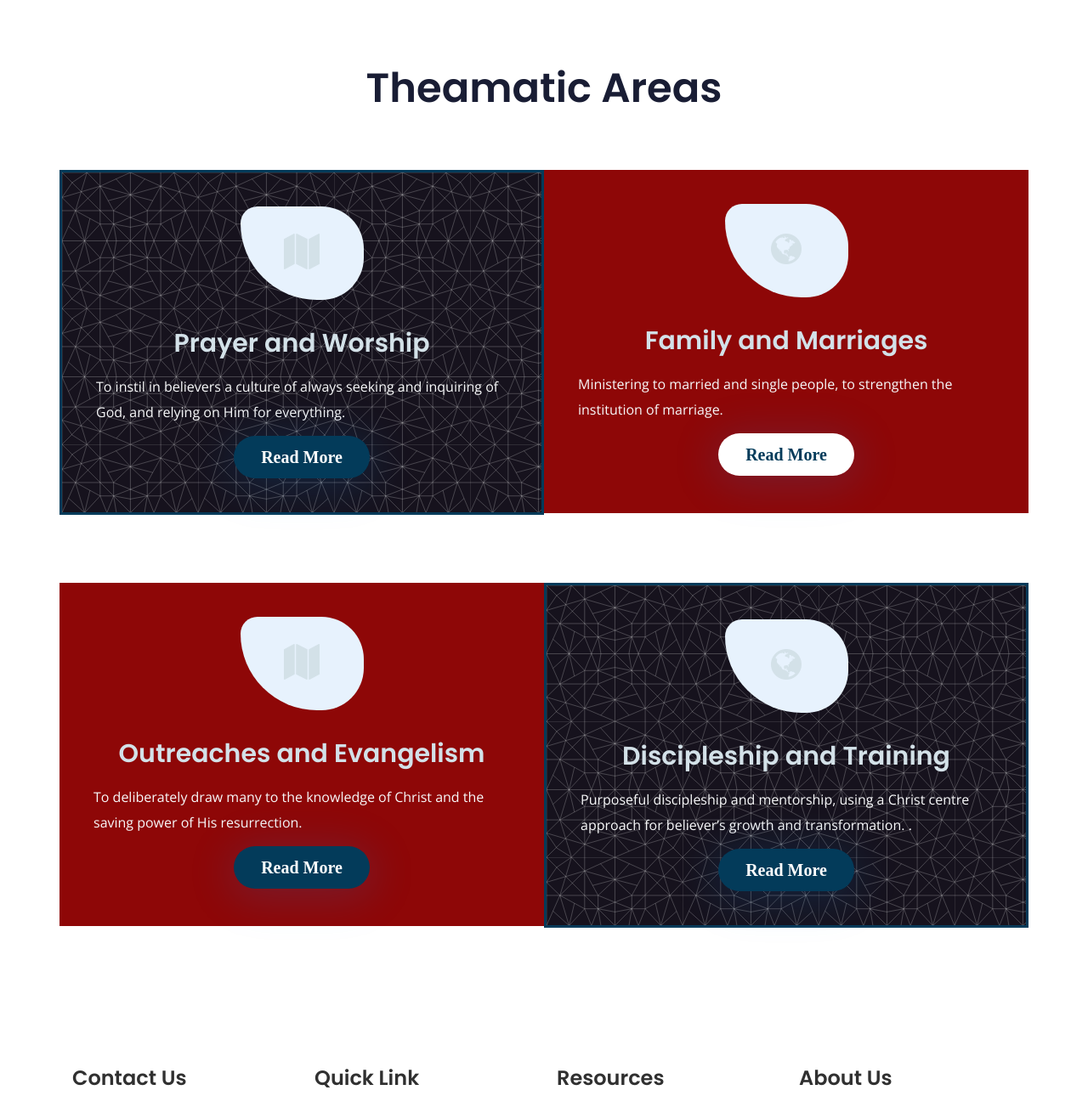
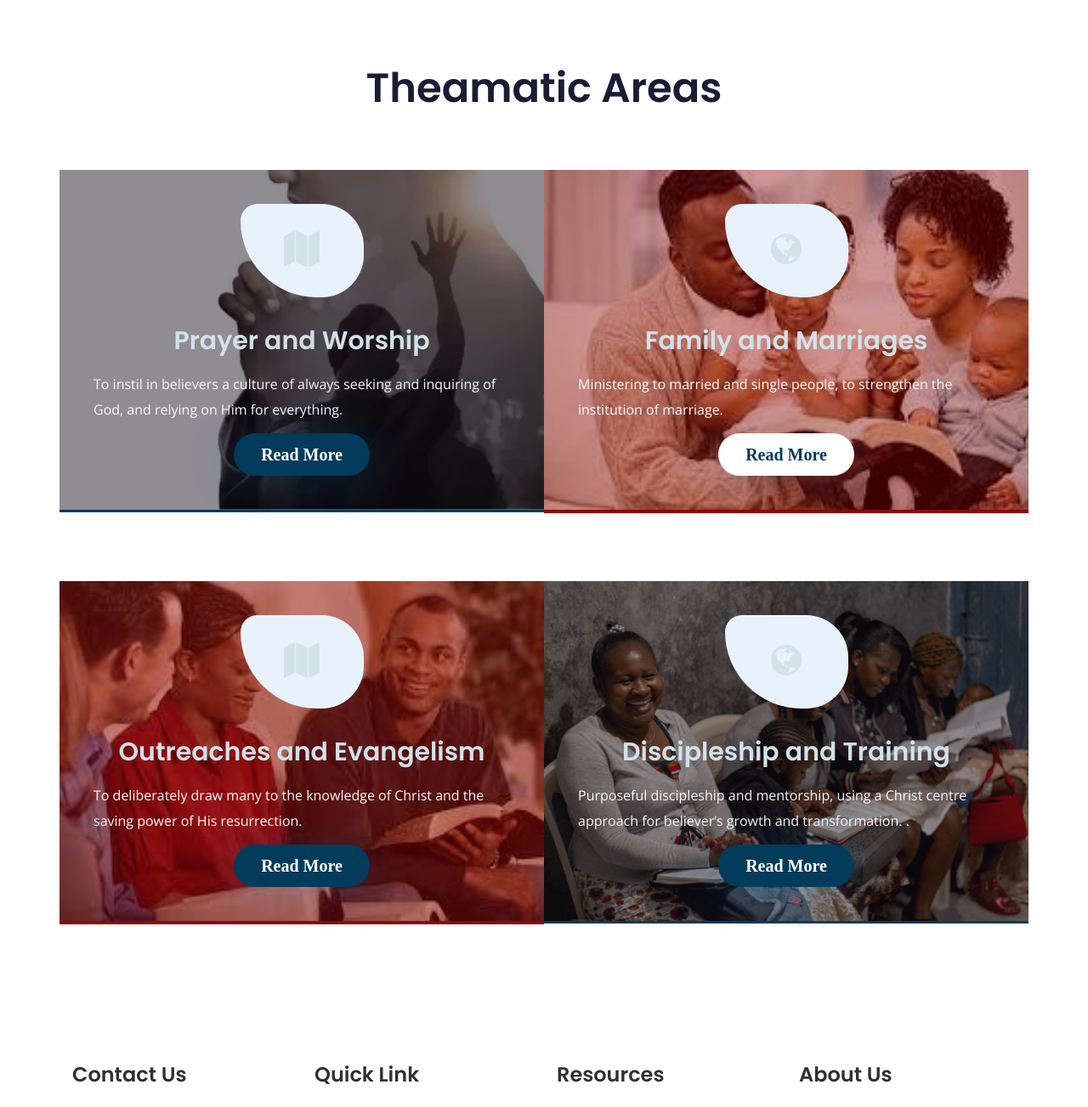
Before and after one commit to jdave2020/camp-precious, a PHP site: page / in a window 1280 px wide. Shown: the part 173-1476 px from the top of the page at 85% size. Run offline with PHP 8.4, Linux system fonts and the light colour scheme; some libraries are stand-ins or nearby versions.

Commit message:
Update main.css

```diff
--- a/styles/main.css
+++ b/styles/main.css
@@ -1114,8 +1114,7 @@
   position: relative;
   z-index: 1;
   text-align: center;
-  border: 3px solid #033B5A;
-  background-image: url(../../../img/services/camp.svg);
+  border-bottom: 3px solid #033B5A;
   padding: 40px;
   background-color: #16121D;
 }
@@ -1158,7 +1157,6 @@
 
 .single-service-area.service-2 {
   background-color: #8E0707;
-  background-image: none;
   border: none;
   border-bottom: 4px solid #8E0707;
 }
@@ -1182,6 +1180,30 @@
 .single-service-area.service-2:focus h5,
 .single-service-area.service-2:hover h5 {
   color: #1583e9;
+}
+
+.single-service-area.pw {
+  background-image: url(../img/banner/home.pw.png);
+  background-repeat: no-repeat;
+  background-size: cover;
+}
+
+.single-service-area.fm {
+  background-image: url(../img/banner/home.fm.png);
+  background-repeat: no-repeat;
+  background-size: cover;
+}
+
+.single-service-area.oe {
+  background-image: url(../img/banner/home.oe.png);
+  background-repeat: no-repeat;
+  background-size: cover;
+}
+
+.single-service-area.dt {
+  background-image: url(../img/banner/home.dt.png);
+  background-repeat: no-repeat;
+  background-size: cover;
 }
 
 .cta-testimonial-cfa-area {
@@ -2195,6 +2217,18 @@
 
 .breadcam_bg_de {
   background-image: url(../img/banner/de.png);
+  background-repeat: no-repeat;
+  background-size: cover;
+}
+
+.breadcam_bg_about {
+  background-image: url(../img/banner/aboutus.png);
+  background-repeat: no-repeat;
+  background-size: cover;
+}
+
+.breadcam_bg_donate {
+  background-image: url(../img/banner/donate.png);
   background-repeat: no-repeat;
   background-size: cover;
 }
```
